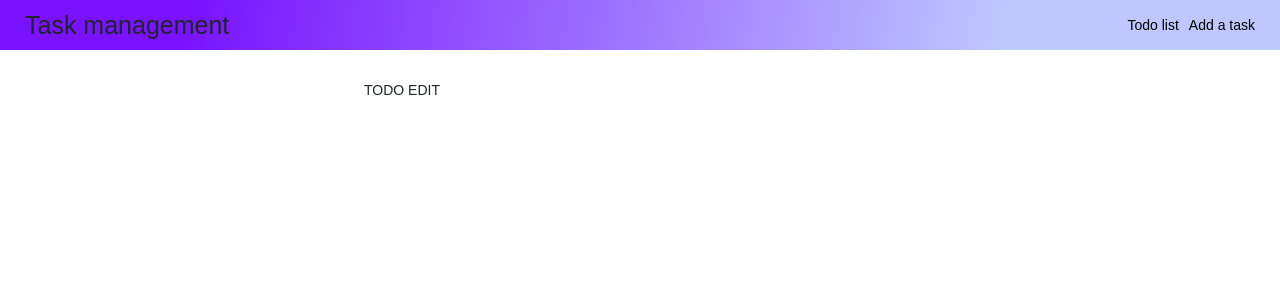
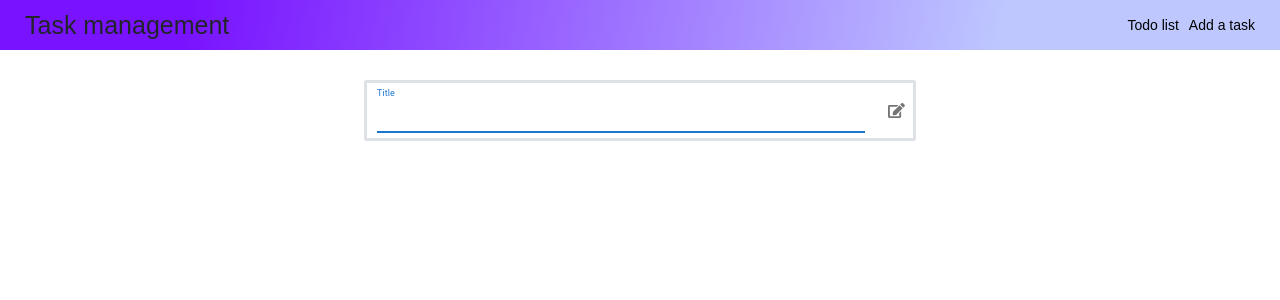
Before and after one commit to Ali-1371/Todo-App, a React (Create React App) app in the folder todo-app/: page /edit/1 in a window 1280 px wide. Shown: the top 300 px of the page. Built offline with nearby package versions, Linux system fonts and the light colour scheme.

Commit message:
Add todo edit page --- Add commonHelper

```diff
--- /dev/null
+++ b/todo-app/src/assets/sass/components/input/_textField.scss
@@ -0,0 +1,11 @@
+.text-field {
+  label {
+    font-size: $font-size-small;
+  }
+  input {
+    font-size: $font-size-normal;
+  }
+  p {
+    font-size: $font-size-small;
+  }
+}
--- a/todo-app/src/assets/sass/containers/todo/_todo.scss
+++ b/todo-app/src/assets/sass/containers/todo/_todo.scss
@@ -37,17 +37,4 @@
       color: rgba($black, 0.54);
     }
   }
-  &_add {
-    &--text {
-      label {
-        font-size: $font-size-small;
-      }
-      input {
-        font-size: $font-size-normal;
-      }
-      p {
-        font-size: $font-size-small;
-      }
-    }
-  }
 }
--- a/todo-app/src/assets/sass/main.scss
+++ b/todo-app/src/assets/sass/main.scss
@@ -13,6 +13,7 @@
 @import 'components/button/button';
 @import 'components/card/card';
 @import 'components/loading/loading';
+@import 'components/input/textField';
 
 //containers
 @import 'containers/layout/layout';
--- a/todo-app/src/components/input/textField/MuTextField.js
+++ b/todo-app/src/components/input/textField/MuTextField.js
@@ -23,7 +23,7 @@ const MuTextField = (props) => {
       id={id}
       variant={variant}
       disabled={disabled}
-      className={className}
+      className={`text-field ${className}`}
       onChange={onChange}
       {...otherProps}
     />
--- a/todo-app/src/containers/todo/TodoAdd.js
+++ b/todo-app/src/containers/todo/TodoAdd.js
@@ -24,7 +24,7 @@ const TodoAdd = () => {
   return (
     <div className='d-flex justify-content-between border border-3 rounded py-2'>
       <MuTextField
-        className='todo_add--text ms-3'
+        className='ms-3'
         onKeyDown={handleKeyDown}
         error={isTodoHasError}
         fullWidth
--- a/todo-app/src/containers/todo/TodoEdit.js
+++ b/todo-app/src/containers/todo/TodoEdit.js
@@ -1,5 +1,52 @@
+import { faEdit } from '@fortawesome/free-solid-svg-icons';
+import { FontAwesomeIcon } from '@fortawesome/react-fontawesome';
+import MuIconButton from '../../components/button/MuIconButton';
+import MuTextField from '../../components/input/textField/MuTextField';
+import { constant } from '../../configs/constants';
+import { enumeration } from '../../configs/enumeration';
+import { isInputValid } from '../../helpers/validationHelpers';
+import userInput from '../../hooks/use-input';
+import { todoTranslation } from '../../resources/todo/todoTranslation';
+
 const TodoEdit = () => {
-  return <div>TODO EDIT</div>;
+  const {
+    value: todoValue,
+    hasError: isTodoHasError,
+    valueChangeHandler,
+    inputBlurHandler,
+  } = userInput('', isInputValid);
+
+  const editTodoClicked = () => {};
+  const handleKeyDown = (e) => {
+    if (e.keyCode === enumeration.keyboard.enter) editTodoClicked();
+  };
+  return (
+    <div className='d-flex justify-content-between border border-3 rounded py-2'>
+      <MuTextField
+        onKeyDown={handleKeyDown}
+        error={isTodoHasError}
+        fullWidth
+        label={todoTranslation.title}
+        className='ms-3'
+        variant='standard'
+        autoFocus
+        value={todoValue}
+        helperText={
+          isTodoHasError &&
+          `${todoTranslation.minimumLetter} ${constant.minNumberOfLetters}`
+        }
+        onChange={valueChangeHandler}
+        onBlur={inputBlurHandler}
+      />
+      <MuIconButton
+        className='ms-4'
+        onClick={editTodoClicked}
+        disabled={isTodoHasError}
+      >
+        <FontAwesomeIcon icon={faEdit} />
+      </MuIconButton>
+    </div>
+  );
 };
 
 export default TodoEdit;
--- a/todo-app/src/containers/todo/TodoItem.js
+++ b/todo-app/src/containers/todo/TodoItem.js
@@ -1,8 +1,9 @@
 import { faEdit, faTrash } from '@fortawesome/free-solid-svg-icons';
 import { FontAwesomeIcon } from '@fortawesome/react-fontawesome';
 import { Link } from 'react-router-dom';
-import { MuIconButton } from '../../components';
-import { MuCard } from '../../components';
+import { MuCard, MuIconButton } from '../../components';
+import { viewLinks } from '../../configs/links';
+import { stringHelper } from '../../helpers/commonHelper';
 
 const TodoItem = (props) => {
   const { title } = props;
@@ -13,7 +14,10 @@ const TodoItem = (props) => {
       <MuIconButton>
         <FontAwesomeIcon icon={faTrash} />
       </MuIconButton>
-      <Link to='/' className='todo_list--edit-btn'>
+      <Link
+        to={stringHelper(viewLinks.todoEdit, '1')}
+        className='todo_list--edit-btn'
+      >
         <FontAwesomeIcon icon={faEdit} />
       </Link>
     </MuCard>
--- /dev/null
+++ b/todo-app/src/helpers/commonHelper.js
@@ -0,0 +1,7 @@
+export const stringHelper = (initialString, ...theArgs) => {
+  let modifiedString = initialString;
+  for (let i = 0; i < theArgs.length; i++) {
+    modifiedString = modifiedString.replace(`{${i}}`, theArgs[i]);
+  }
+  return modifiedString;
+};
```
